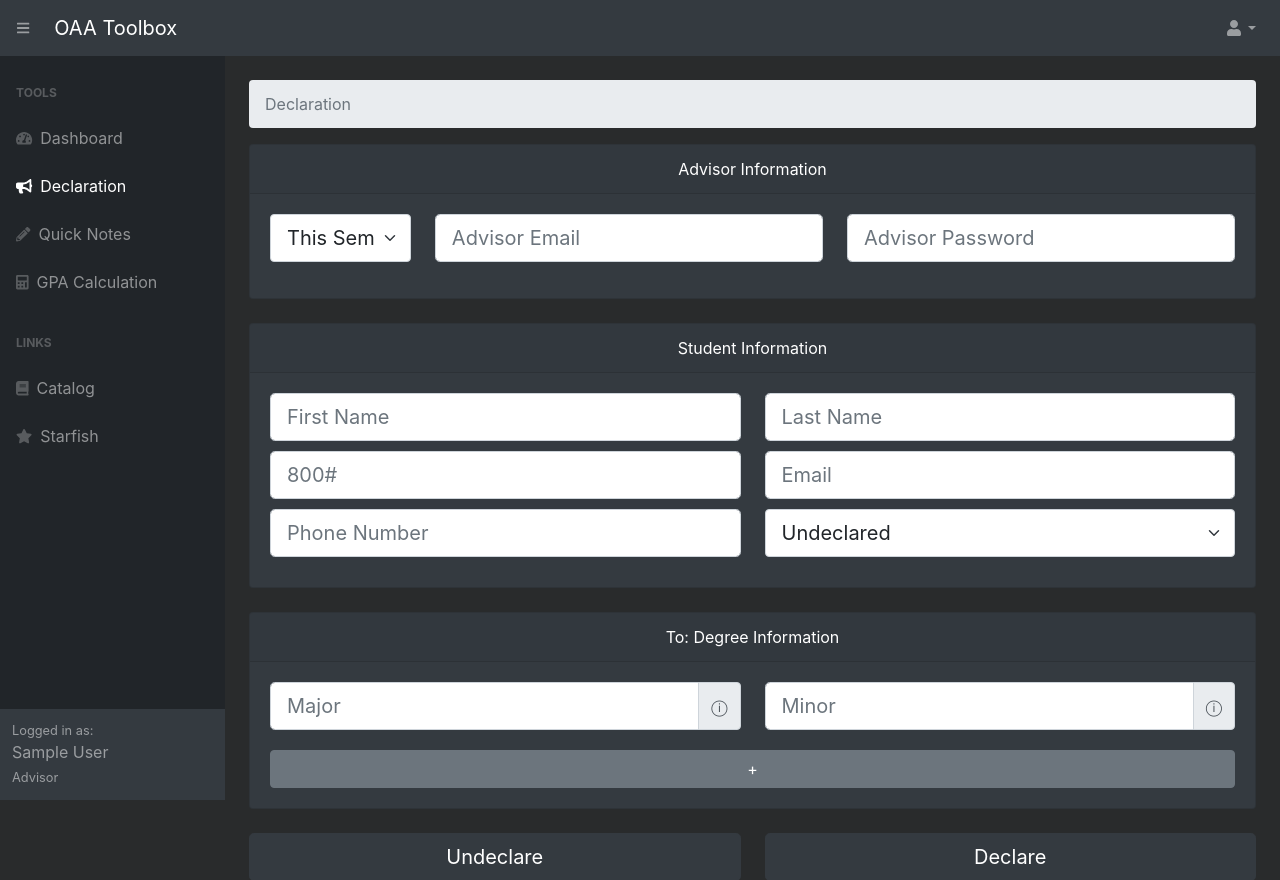
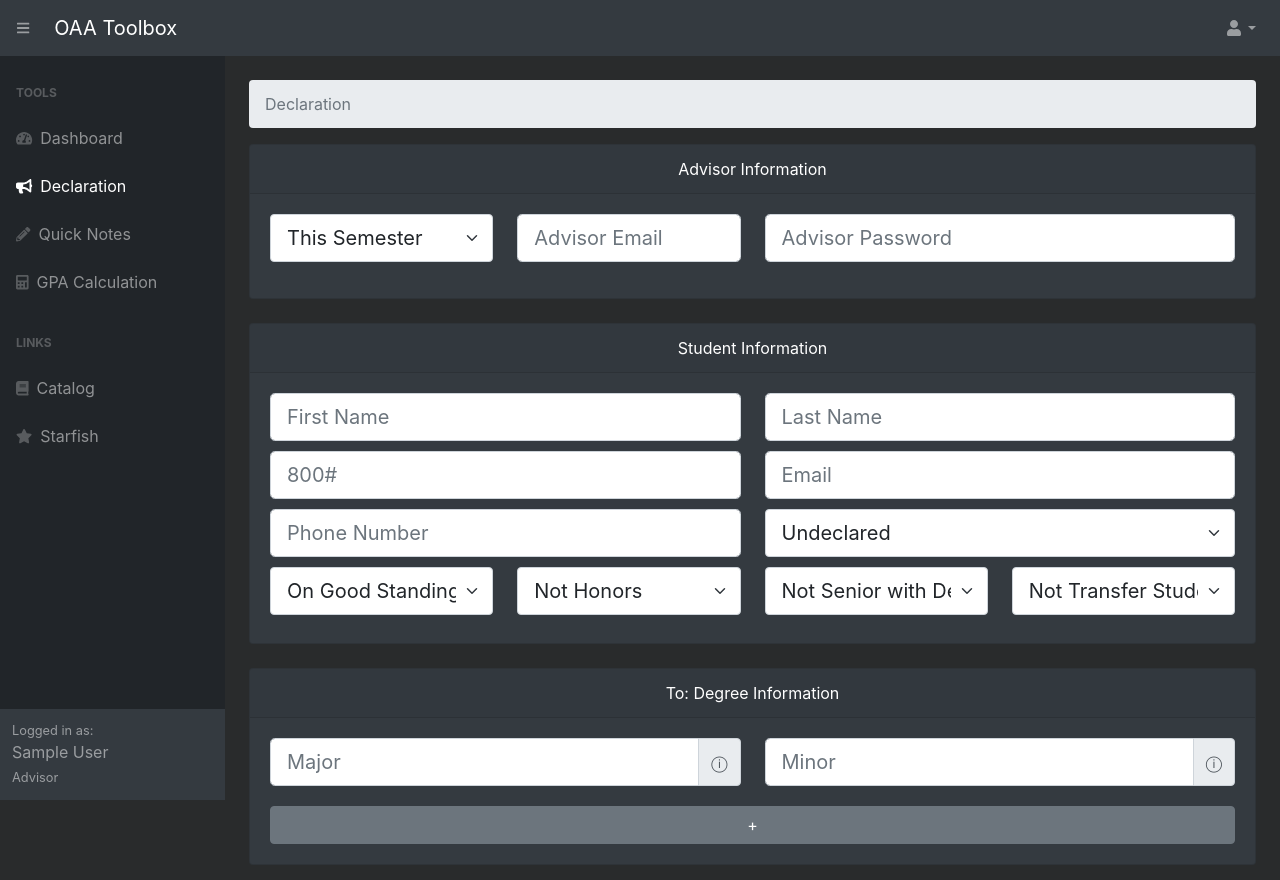
Before and after one commit to cpecue/OAA-Toolbox-4, a Flask app: page /declare in a window 1280 px wide. Shown: the top 880 px of the page. Run offline with Flask 2, Linux system fonts and the light colour scheme; the visitor is signed in with stand-in values (Sample User, id 1); data comes from the database, SQL or seed files in the repository; data that the repository does not hold is empty; some libraries are stand-ins or nearby versions.

```diff
--- a/oaatoolbox/routes.py
+++ b/oaatoolbox/routes.py
@@ -1,3 +1,5 @@
+import logging
+import threading
 from flask import render_template, url_for, flash, redirect, request
 from selenium.webdriver.support.wait import WebDriverWait
 import secrets
@@ -13,7 +15,20 @@ from selenium.webdriver.common.by import By
 from selenium.webdriver.common.keys import Keys
 import time
 
+# my background thread
+class MyWorker():
 
+  def __init__(self, message):
+    self.message = message
+
+    thread = threading.Thread(target=self.run, args=())
+    thread.daemon = True
+    thread.start()
+
+  def run(self):
+    logging.info(f'run MyWorker with parameter {self.message}')
+
+    # do something
 
 @app.route('/')
 @login_required
@@ -101,6 +116,7 @@ def account():
 
 @app.route("/_runSelenium", methods=['GET', 'POST'])
 def selenium():
+    MyWorker('param_value')
     # Toolbox Information
     print('Staring declaration process. Logging in...')
     e_ID = request.form['advisorEmail']
@@ -215,7 +231,6 @@ def selenium():
     # to_major_1_code.send_keys('majorCode')
     # print(f'Sending major code of')
 
-    time.sleep(3)
     driver.close()
     return render_template('declare.html', cctitle="Declaration")
 
--- a/oaatoolbox/templates/declare.html
+++ b/oaatoolbox/templates/declare.html
@@ -16,16 +16,16 @@
                         <div class="card-header">Advisor Information</div>
                         <div class="card-body">
                             <div class="row">
-                                <div class="col-lg-2 mb-3">
+                                <div class="col-lg-3 mb-3">
                                         <select class="form-select form-select-lg" aria-label="declaringSemester" id="effective_term">
                                           <option selected value="0">This Semester</option>
                                           <option value="1">Next Semester</option>
                                         </select>
                                 </div>
-                                <div class="col-lg-5">
+                                <div class="col-lg-3">
                                     <input type="text" class="form-control form-control-lg courses" id="advisorEmail" placeholder="Advisor Email">
                                 </div>
-                                <div class="col-lg-5">
+                                <div class="col-lg-6">
                                     <input type="password" class="form-control form-control-lg courses" id="advisorPw" placeholder="Advisor Password">
                                 </div>
                             </div>
@@ -50,10 +50,34 @@
                                 <div class="col-lg-6">
                                     <input type="text" class="form-control form-control-lg courses bfh-phone" id="studentPhone" placeholder="Phone Number" data-format="+1 (ddd) ddd-dddd">
                                 </div>
-                                <div class="col-lg-6">
+                                <div class="col-lg-6 mb-2">
                                         <select class="form-select form-select-lg" aria-label="student status" id="status" onchange="studentFromDegree()">
                                           <option selected value="0">Undeclared</option>
                                           <option value="1">Declared</option>
+                                        </select>
+                                </div>
+                                <div class="col-lg-3 mb-2">
+                                        <select class="form-select form-select-lg" aria-label="student_standing" id="student_standing" onchange="">
+                                          <option selected value="0">On Good Standing</option>
+                                          <option value="1">Not On Good Standing</option>
+                                        </select>
+                                </div>
+                                <div class="col-lg-3 mb-2">
+                                        <select class="form-select form-select-lg" aria-label="student_honors" id="student_honors" onchange="">
+                                          <option selected value="0">Not Honors</option>
+                                          <option value="1">Honors</option>
+                                        </select>
+                                </div>
+                                <div class="col-lg-3 mb-2">
+                                        <select class="form-select form-select-lg" aria-label="student_senior" id="student_senior" onchange="">
+                                          <option selected value="0">Not Senior with Degree</option>
+                                          <option value="1">Senior with Degree</option>
+                                        </select>
+                                </div>
+                                <div class="col-lg-3 mb-2">
+                                        <select class="form-select form-select-lg" aria-label="student_transfer" id="student_transfer" onchange="">
+                                          <option selected value="0">Not Transfer Student</option>
+                                          <option value="1">Transfer Student</option>
                                         </select>
                                 </div>
                             </div>
```
